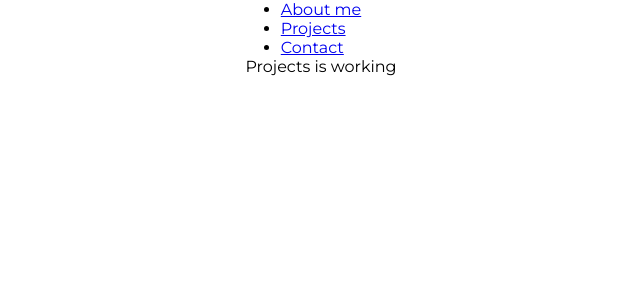
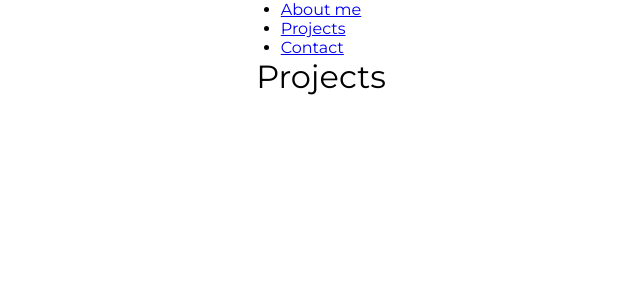
Before and after one commit to maxtkarlsson/portfolio-react, a React (Vite) app: page /projects in a window 1280 px wide. Shown: the top 300 px of the page, without its empty margins (319-959 px from the left). Built offline with nearby package versions, Linux system fonts and the light colour scheme.

Commit message:
(feat): Add PageTitle to Projectspage

```diff
--- a/src/components/Projects.tsx
+++ b/src/components/Projects.tsx
@@ -1,3 +1,9 @@
+import { PageTitle } from "./PageTitle";
+
 export const Projects = () => {
-  return <>Projects is working</>;
+  return (
+    <>
+      <PageTitle title="Projects" desc=""></PageTitle>
+    </>
+  );
 };
```
